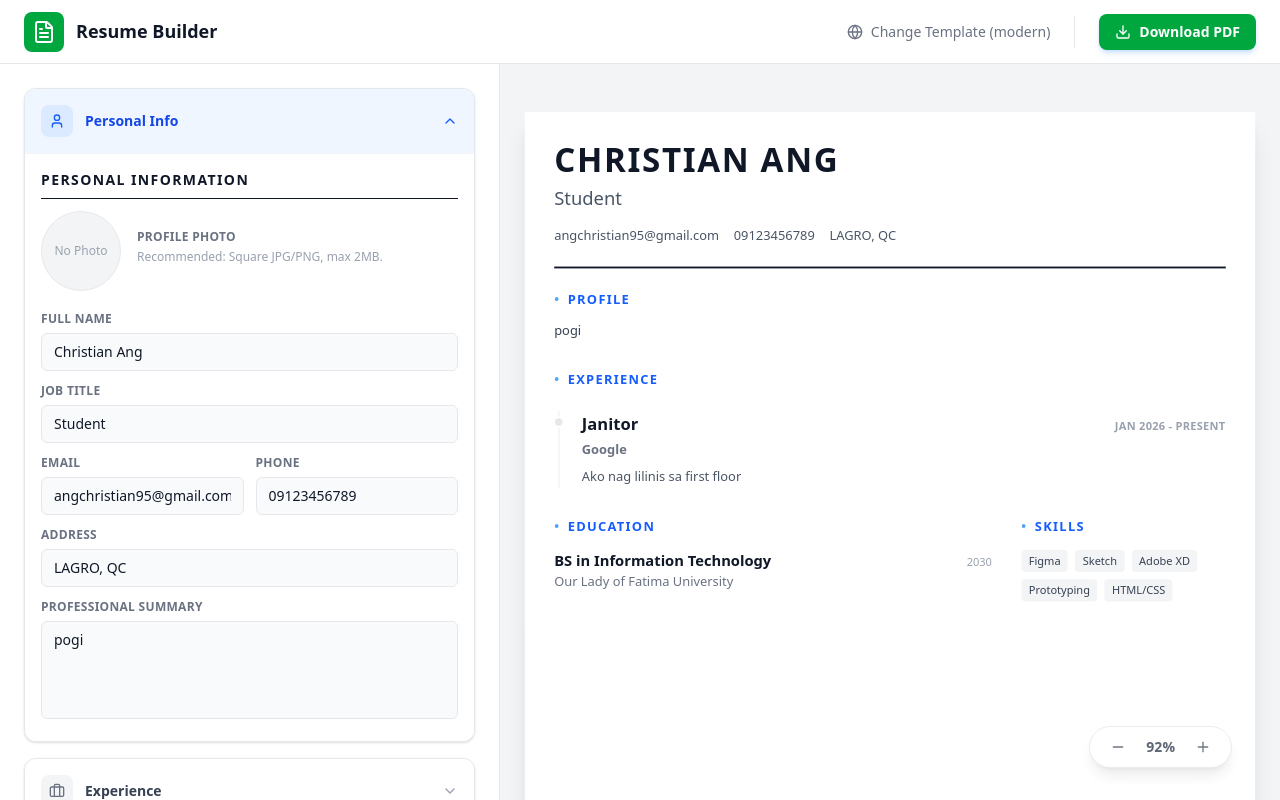
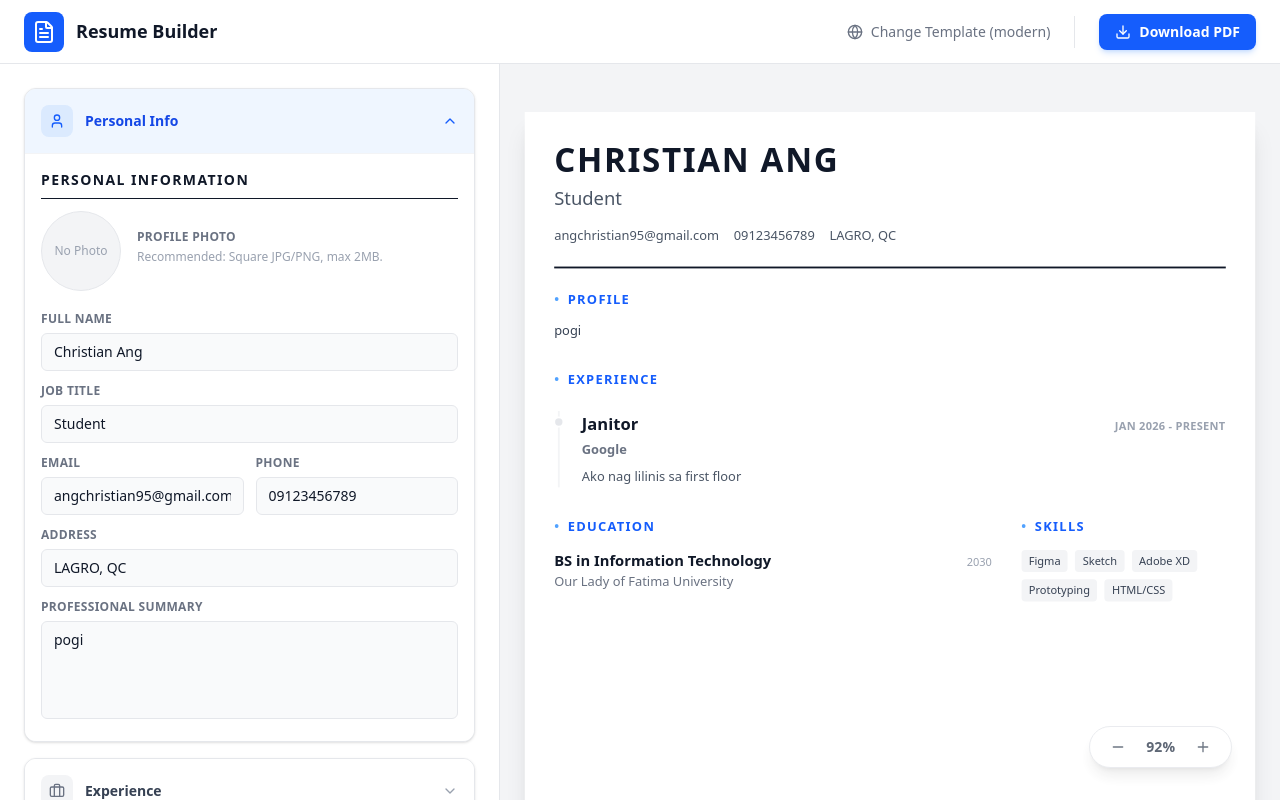
Before and after one commit to naoi-reii/rizzumei-builder, a React (Vite) app in the folder client/: page / in a window 1280 px wide. Built offline with nearby package versions, Linux system fonts and the light colour scheme.

Commit message:
changed back to blue

```diff
--- a/client/src/components/Header.jsx
+++ b/client/src/components/Header.jsx
@@ -12,7 +12,7 @@ const Header = ({ onExportPDF, onExportDOCX }) => {
             <header className="h-16 bg-white border-b border-gray-200 px-4 md:px-6 flex items-center justify-between sticky top-0 z-50">
                 {/* Left: Logo & Title */}
                 <div className="flex items-center gap-2 md:gap-3">
-                    <div className="p-1.5 md:p-2 bg-green-600 rounded-lg">
+                    <div className="p-1.5 md:p-2 bg-blue-600 rounded-lg">
                         <FileText className="w-5 h-5 md:w-6 md:h-6 text-white" />
                     </div>
                     <div className="flex flex-col">
@@ -54,7 +54,7 @@ const Header = ({ onExportPDF, onExportDOCX }) => {
 
                         <button
                             onClick={onExportPDF}
-                            className="cursor-pointer flex items-center gap-2 px-4 py-2 bg-green-600 text-white rounded-lg text-sm font-semibold hover:bg-blue-700 shadow-md shadow-blue-500/20 transition-all active:scale-95"
+                            className="cursor-pointer flex items-center gap-2 px-4 py-2 bg-blue-600 text-white rounded-lg text-sm font-semibold hover:bg-blue-700 shadow-md shadow-blue-500/20 transition-all active:scale-95"
                         >
                             <Download className="w-4 h-4" />
                             <span>Download PDF</span>
```
